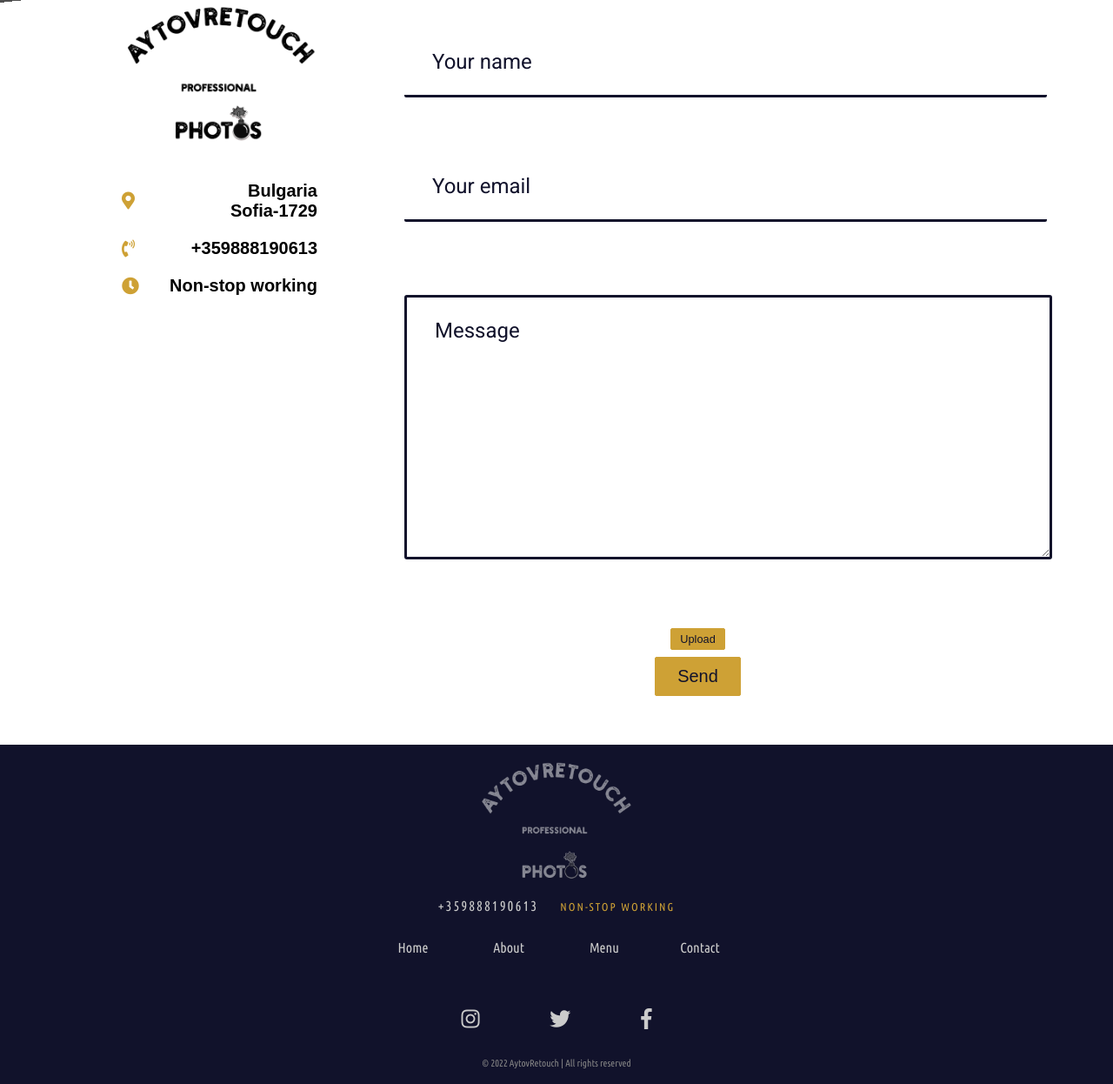
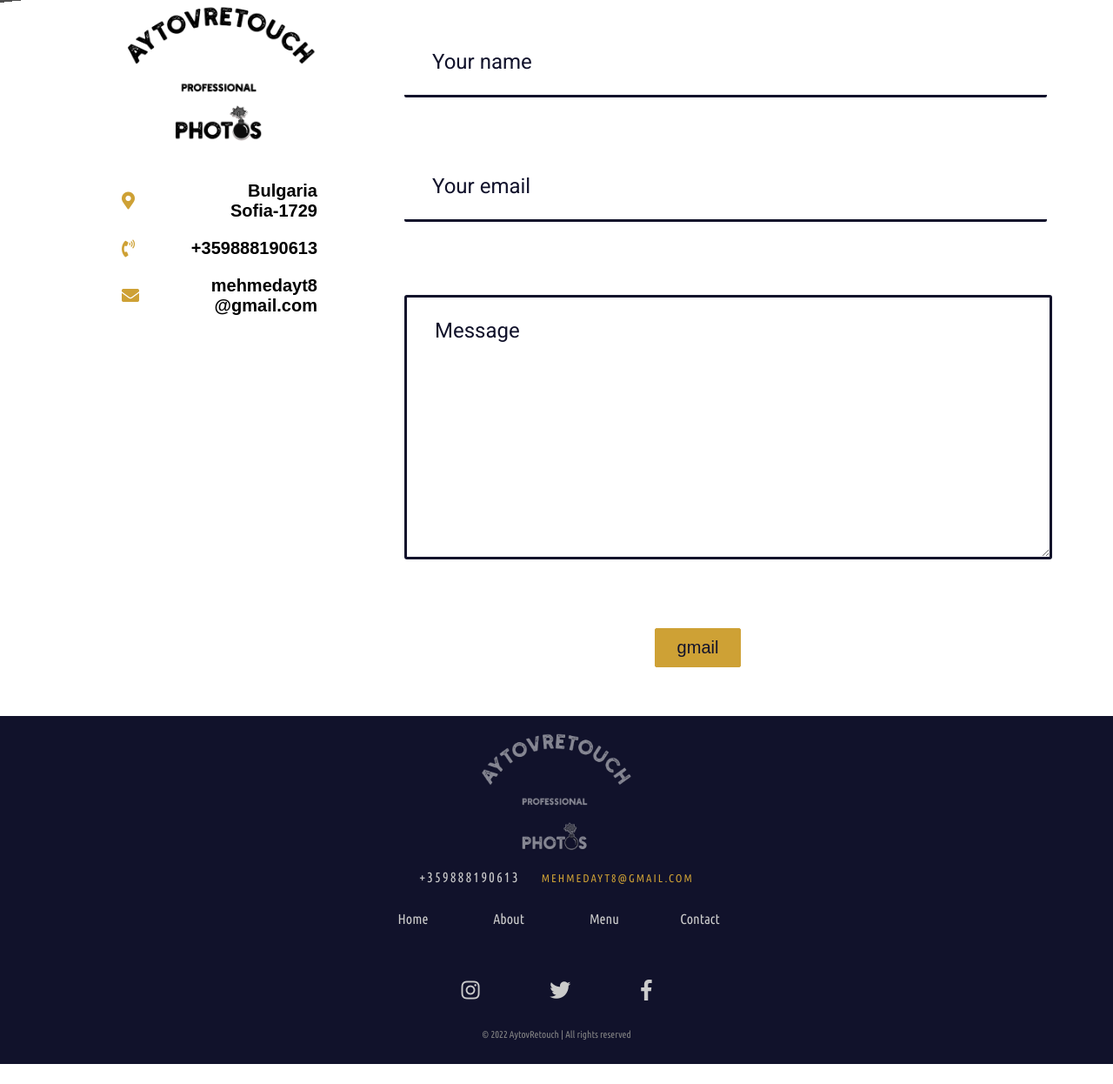
Before and after one commit to mehmedayt/1, a plain HTML site: page contact.html in a window 1280 px wide. Shown: the part 397-1643 px from the top of the page at 87% size. After the commit the page ends 1620 px from the top, so only its background shows below. Drawn offline with Linux system fonts and the light colour scheme; grey boxes are pictures that could not be loaded.

Commit message:
Add files via upload

```diff
--- a/contact.html
+++ b/contact.html
@@ -82,10 +82,10 @@
                 </div>
 
                 <div class="company-details-wrapper">
-                    <i class="fas fa-clock"></i>
+                    <i class="fas fa-envelope"></i>
 
                     <div>
-                        Non-stop working
+                        mehmedayt8<br>@gmail.com
                     </div>
                 </div>
             </div>
@@ -107,15 +107,17 @@
 
                 <div class="spacer10"></div>
 
-                <!--test button-->
+                <!--test button
                 <div class="upload-btn-wrapper">
                     <button type="file" class="btn-upload" >Upload</button>
                 </div>
-                <!--test button-->
+                test button-->
 
 
                 <div class="center-btn-wrapper">
-                    <button type="submit" class="btn-submit">Send</button>
+                    <a href="https://gmail.com" target="_blank">
+                        <button type="submit" class="btn-submit">gmail</button>
+                    </a>
                 </div>
             </div>
         </div>
@@ -136,7 +138,7 @@
             </span>
 
             <span class="hours">
-                Non-stop working
+                mehmedayt8@gmail.com
             </span>
         </div>
 
```
Also changed, not shown: about.html (+1 -1 lines), index.html (+2 -2 lines), menu.html (+1 -1 lines).
